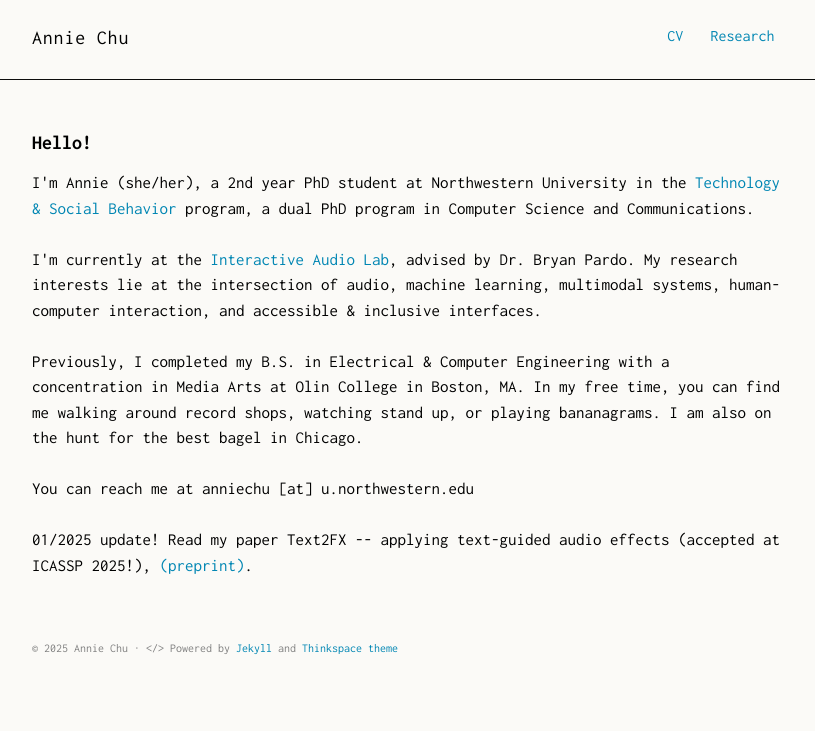
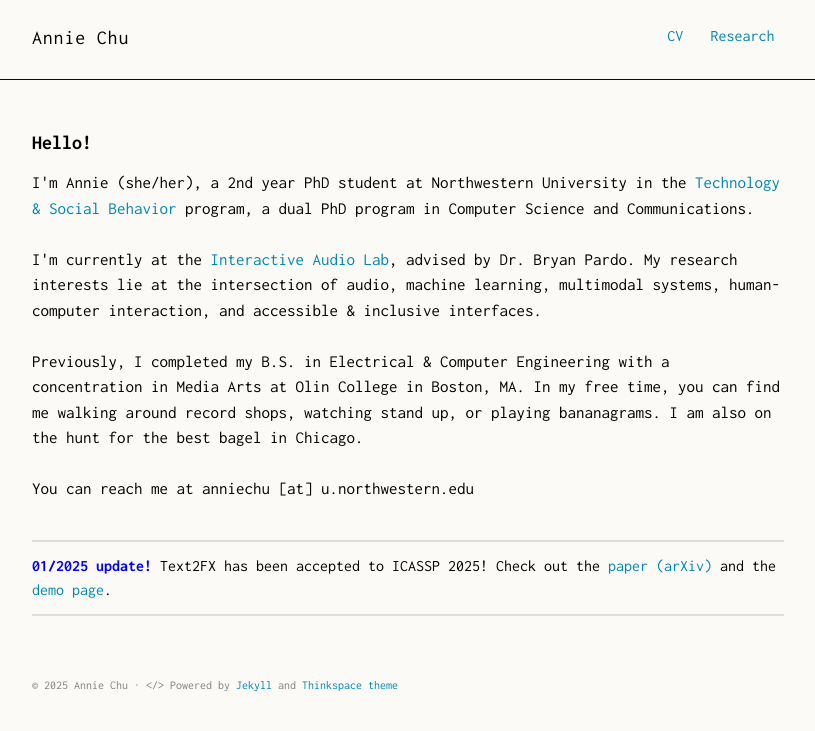
Before and after one commit to anniejchu/anniejchu.github.io, a Jekyll site: the page built from index.md, in a window 1280 px wide. Shown: the top 731 px of the page, without its empty margins (232-1047 px from the left). Built offline with Jekyll 4.4.1, drawn with Linux system fonts in a browser that asks for light colours; some web fonts are replaced.

Commit message:
updating text2fx site

```diff
--- a/index.md
+++ b/index.md
@@ -20,7 +20,9 @@ title: Home
       You can reach me at anniechu [at] u.northwestern.edu
       <br>
       <br>
-      01/2025 update! Read my paper Text2FX -- applying text-guided audio effects (accepted at ICASSP 2025!), <a href="https://arxiv.org/abs/2409.18847">(preprint)</a>.
+      <hr>
+      <span style="color: blue;"><strong>01/2025 update!</strong></span> Text2FX has been accepted to ICASSP 2025! Check out the <a href="https://arxiv.org/abs/2409.18847">paper (arXiv)</a> and the <a href="research/text2fx">demo page</a>.
+      <hr>
     </p>
     <!-- <h6 class="lead">
       Little Fun Facts
```
Also changed, not shown: research/text2fx/index.md (+27 -0 lines), 6 other files.
